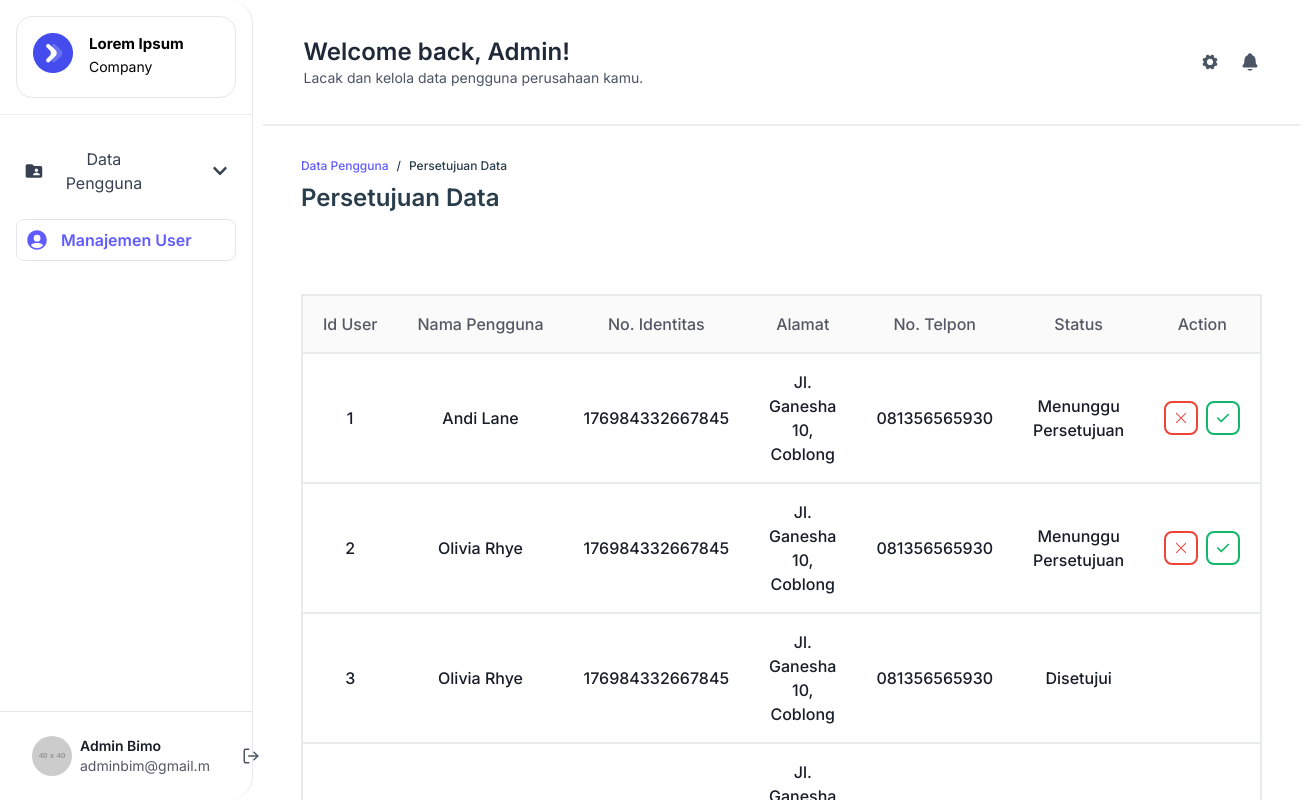
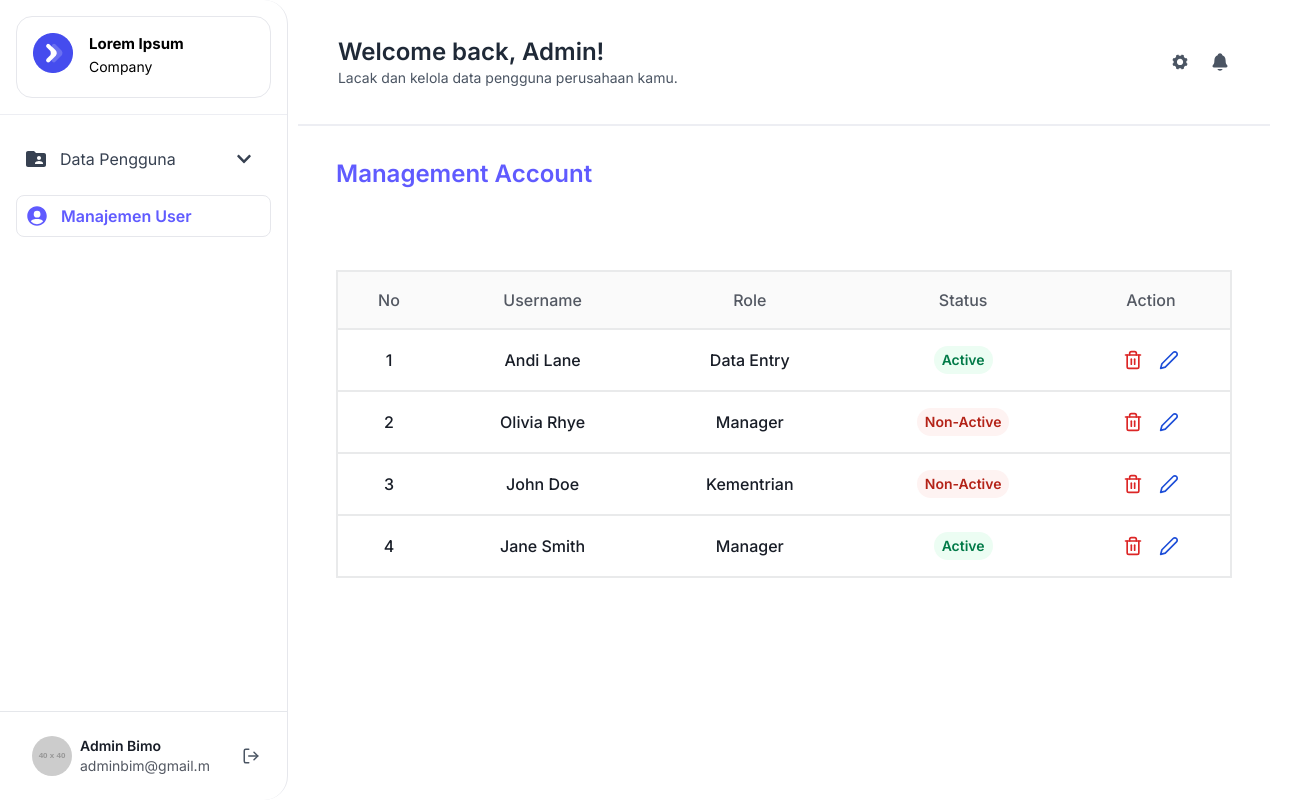
Before and after one commit to sulsul2/entry-data, a Next.js app: page /manajemen-akun in a window 1280 px wide. Shown: the whole page, 1310 px wide, since content can reach past the window. Built offline with nearby package versions, Linux system fonts and the light colour scheme.

Commit message:
manajemen akun dan persetujuan data

```diff
--- a/src/app/(site admin)/manajemen-akun/page.tsx
+++ b/src/app/(site admin)/manajemen-akun/page.tsx
@@ -2,80 +2,87 @@
 import Table from "@/components/table";
 import Link from "next/link";
 import { useEffect, useState } from "react";
-import { FaCheck } from "react-icons/fa6";
-import { RxCross1 } from "react-icons/rx";
+import { FiTrash2, FiEdit2 } from "react-icons/fi";
 
-interface DataUser {
-  IdUser: number;
-  NamaPengguna: string;
-  NoIdentitas: string;
-  Alamat: string;
-  NoTelpon: string;
-  Status: string;
+interface AccountData {
+  No: number;
+  Username: string;
+  Role: string;
+  Status: JSX.Element;
   Action: JSX.Element;
 }
 
 export default function manajemenAkun() {
-  const [data, setData] = useState<DataUser[]>([]);
+  const [data, setData] = useState<AccountData[]>([]);
 
-  const header1 = [
-    "Id User",
-    "Nama Pengguna",
-    "No. Identitas",
-    "Alamat",
-    "No. Telpon",
-    "Status",
-    "Action",
-  ];
+  const header1 = ["No", "Username", "Role", "Status", "Action"];
 
-  const getApprovalData = async () => {
+  const getData = async () => {
     try {
-      // Data lokal yang Anda miliki
+      // Data lokal
       const localData = [
         {
           idUser: 1,
           namaPengguna: "Andi Lane",
-          noIdentitas: "176984332667845",
-          alamat: "Jl. Ganesha 10, Coblong",
-          noTelpon: "081356565930",
-          status: "Menunggu Persetujuan",
+          role: "Data Entry",
+          status: "Active",
         },
         {
           idUser: 2,
           namaPengguna: "Olivia Rhye",
-          noIdentitas: "176984332667845",
-          alamat: "Jl. Ganesha 10, Coblong",
-          noTelpon: "081356565930",
-          status: "Menunggu Persetujuan",
+          role: "Manager",
+          status: "Non-Active",
         },
         {
           idUser: 3,
-          namaPengguna: "Olivia Rhye",
-          noIdentitas: "176984332667845",
-          alamat: "Jl. Ganesha 10, Coblong",
-          noTelpon: "081356565930",
-          status: "Disetujui",
+          namaPengguna: "John Doe",
+          role: "Kementrian",
+          status: "Non-Active",
         },
         {
           idUser: 4,
-          namaPengguna: "Olivia Rhye",
-          noIdentitas: "176984332667845",
-          alamat: "Jl. Ganesha 10, Coblong",
-          noTelpon: "081356565930",
-          status: "Ditolak",
+          namaPengguna: "Jane Smith",
+          role: "Manager",
+          status: "Active",
         },
       ];
 
       // Transformasi data
-      const transformedData = localData.map((user) => {
+      const transformedData = localData.map((user, index) => {
         return {
-          IdUser: user.idUser,
-          NamaPengguna: user.namaPengguna,
-          NoIdentitas: user.noIdentitas,
-          Alamat: user.alamat,
-          NoTelpon: user.noTelpon,
-          Status: user.status,
-          Action: getActionButtons(user.status, user.idUser),
+          No: index + 1,
+          Username: user.namaPengguna,
+          Role: user.role,
+          Status: (
+            <div
+              className={`w-fit justify-center items-center mx-auto px-2 py-1 rounded-2xl text-sm font-semibold ${
+                user.status === "Active"
+                  ? "bg-[#ECFDF3] text-[#027A48]"
+                  : "bg-[#FEF3F2] text-[#B42318]"
+              }`}
+            >
+              {user.status}
+            </div>
+          ),
+          Action: (
+            <div className="flex justify-center items-center gap-4">
+              {/* Tombol Delete */}
+              <button
+                className="text-[#DC2626] text-xl"
+                onClick={() => handleDelete(user.idUser)}
+              >
+                <FiTrash2 />
+              </button>
+
+              {/* Tombol Edit */}
+              <button
+                className="text-[#1D4ED8] text-xl"
+                onClick={() => handleEdit(user.idUser)}
+              >
+                <FiEdit2 />
+              </button>
+            </div>
+          ),
         };
       });
 
@@ -85,64 +92,39 @@ export default function manajemenAkun() {
       return [];
     }
   };
+
   useEffect(() => {
     const fetchData = async () => {
-      const approvalData = await getApprovalData();
-      setData(approvalData);
+      const UserData = await getData();
+      setData(UserData);
     };
 
     fetchData();
   }, []);
 
-  // Fungsi untuk menentukan tombol berdasarkan status
-  const getActionButtons = (status: string, idUser: number) => {
-    if (status === "Menunggu Persetujuan") {
-      return (
-        <div className="flex justify-center items-center gap-2">
-          <button
-            className="text-[#F04438] text-sm border-2 border-[#F04438] p-2 rounded-lg"
-            onClick={() => handleReject(idUser)}
-          >
-            <RxCross1 />
-          </button>
-          <button
-            className="text-[#12B76A] text-sm border-2 border-[#12B76A] p-2 rounded-lg"
-            onClick={() => handleApprove(idUser)}
-          >
-            <FaCheck />
-          </button>
-        </div>
-      );
-    } else {
-      return <p></p>;
-    }
-  };
-
   // Fungsi untuk menangani aksi "Setujui"
-  const handleApprove = (idUser: number) => {
-    console.log(`User dengan ID ${idUser} disetujui.`);
+  const handleEdit = (idUser: number) => {
+    console.log(`User dengan ID ${idUser} diedit.`);
     // Tambahkan logika untuk memperbarui status di backend atau state lokal
   };
 
   // Fungsi untuk menangani aksi "Tolak"
-  const handleReject = (idUser: number) => {
-    console.log(`User dengan ID ${idUser} ditolak.`);
+  const handleDelete = (idUser: number) => {
+    console.log(`User dengan ID ${idUser} didelete.`);
+    // Tambahkan logika untuk memperbarui status di backend atau state lokal
+  };
+
+  // Fungsi untuk menangani aksi "Tolak"
+  const handleAdd = (idUser: number) => {
+    console.log(`User dengan ID ${idUser} ditambahkan.`);
     // Tambahkan logika untuk memperbarui status di backend atau state lokal
   };
 
   return (
     <>
       <div className="px-6 py-2">
-        <div className="flex items-center gap-2 text-xs font-inter font-medium mb-2">
-          <Link href={`/user-list/`} className="text-[#605BFF] cursor-pointer">
-            Data Pengguna
-          </Link>
-          <p className="text-[#2A3D4A]"> / </p>
-          <p className="text-[#2A3D4A]">Persetujuan Data</p>
-        </div>
-
-        <h1 className="text-2xl font-semibold text-[#2A3D4A] mb-20">
-          Persetujuan Data
+        <h1 className="text-2xl font-semibold text-[#605BFF] mb-20">
+          Management Account
         </h1>
 
         <Table data={data} header={header1} isLoading={false} />
--- a/src/app/(site admin)/persetujuan-data/page.tsx
+++ b/src/app/(site admin)/persetujuan-data/page.tsx
@@ -11,7 +11,7 @@ interface DataUser {
   NoIdentitas: string;
   Alamat: string;
   NoTelpon: string;
-  Status: string;
+  Status: JSX.Element;
   Action: JSX.Element;
 }
 
@@ -74,7 +74,19 @@ export default function persetujuan() {
           NoIdentitas: user.noIdentitas,
           Alamat: user.alamat,
           NoTelpon: user.noTelpon,
-          Status: user.status,
+          Status: (
+            <div
+              className={`w-fit mx-auto px-2 py-1 rounded-lg text-sm font-semibold text-center ${
+                user.status === "Menunggu Persetujuan"
+                  ? "bg-[#FFFAEB] text-[#B54708]"
+                  : user.status === "Disetujui"
+                  ? "bg-[#ECFDF3] text-[#027A48]"
+                  : "bg-[#FEF3F2] text-[#B42318]"
+              }`}
+            >
+              {user.status}
+            </div>
+          ),
           Action: getActionButtons(user.status, user.idUser),
         };
       });
```
